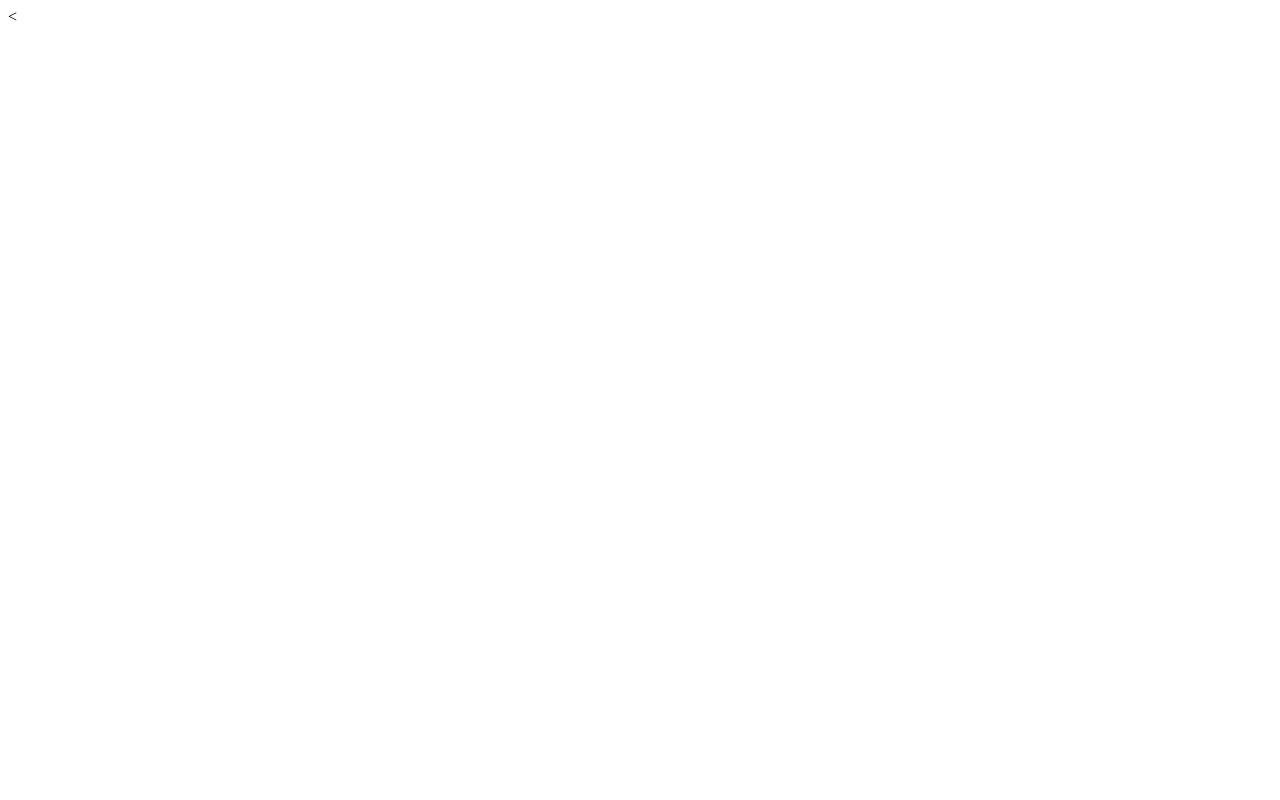
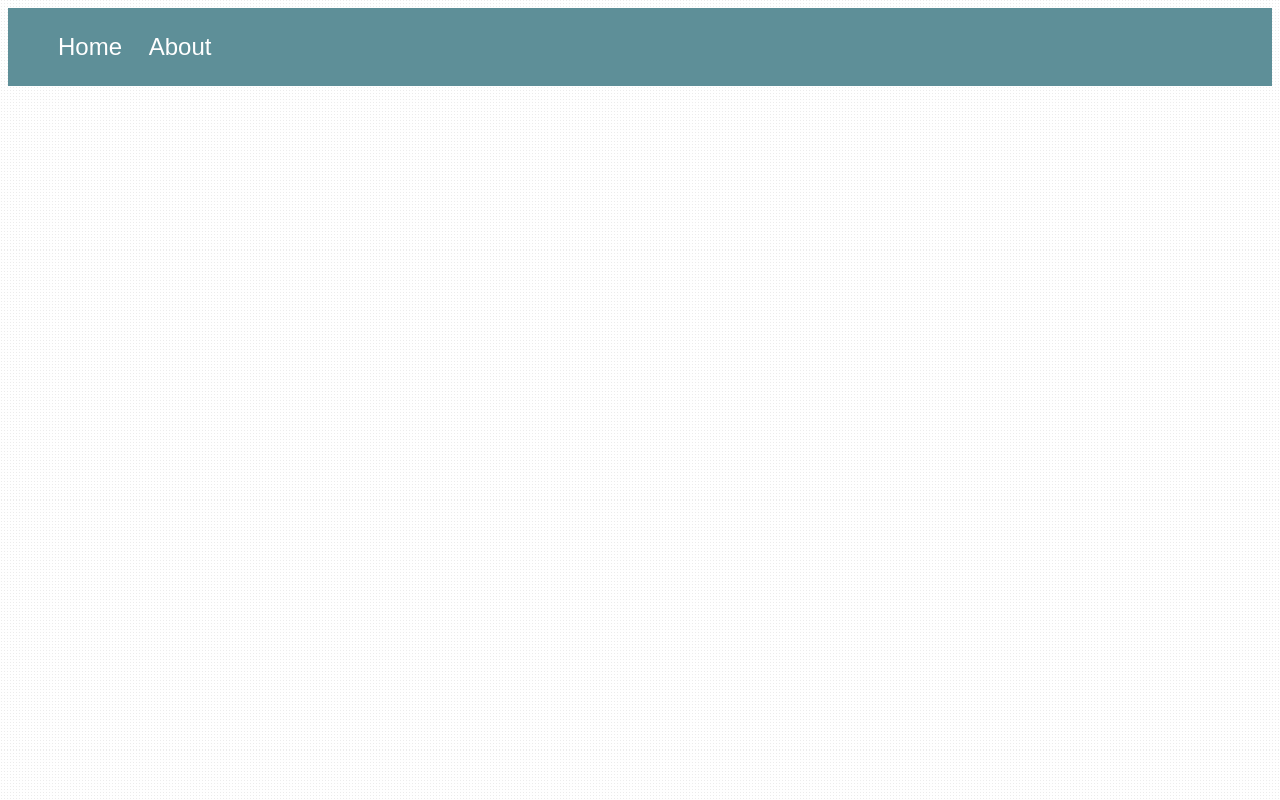
Before and after one commit to DannyMbaluka/html5, a plain HTML site: page index.html in a window 1280 px wide. Drawn offline with Linux system fonts and the light colour scheme.

Commit message:
Add resources

```diff
--- a/index.html
+++ b/index.html
@@ -1,9 +1,20 @@
-<<!DOCTYPE html>
+<!DOCTYPE html>
 <html>
 <head>
     <title>HTML5 Tutorial</title>
+    <meta charset="UTF-8">
+    <script src="resources/scripts/script.js"></script>
+    <link rel="stylesheet" href="resources/styles/style.css">
 </head>
 <body>
+   <header>
+        <nav>
+            <ul>
+                <li><a href="index.html">Home</a></li>
+                <li><a href="about.html">About</a></li>
+            </ul>
+        </nav>
+   </header>
 
 </body>
 </html>
--- /dev/null
+++ b/resources/styles/style.css
@@ -0,0 +1,37 @@
+html{
+    font-family: 'Source Sans Pro', sans-serif;
+}
+
+body {
+  background-color: #fff;
+  background: url(../images/bg.jpg) repeat;
+}
+
+header > nav {
+    background-color: #5e8f98;
+    padding-top: 1px;
+    padding-bottom: 1px;
+}
+
+header > nav > ul {
+    list-style-type: none;
+    position: relative;
+    display: block;
+    font-size: 1.5em;
+}
+
+header > nav > ul > li {
+    display: inline;
+    margin-left: 10px;
+    margin-right: 10px;
+}
+
+
+header > nav > ul > li> a {
+    text-decoration: none;
+    color: #fff;
+}
+
+header > nav > ul > li> a:hover {
+    color: #cccccc;
+}
```
Also changed, not shown: resources/images/bg.jpg (added), resources/scripts/script.js (added).
